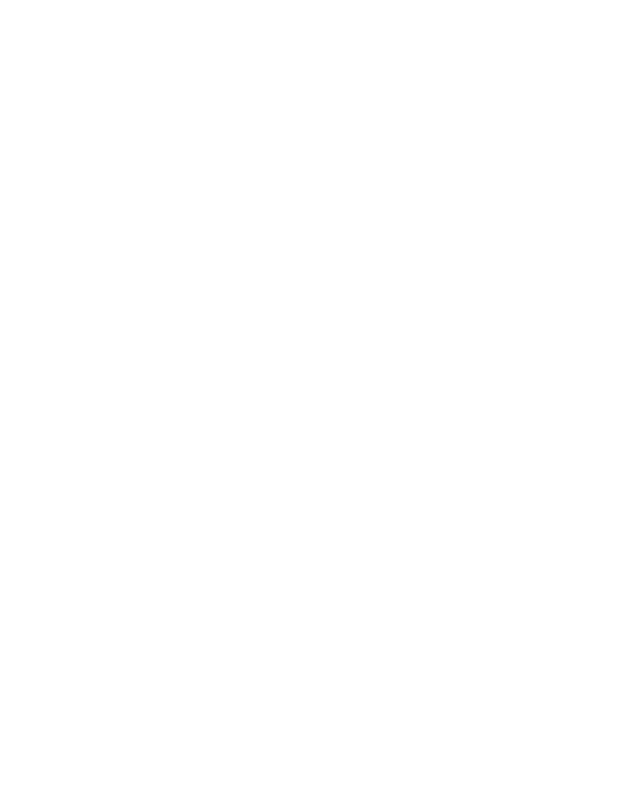
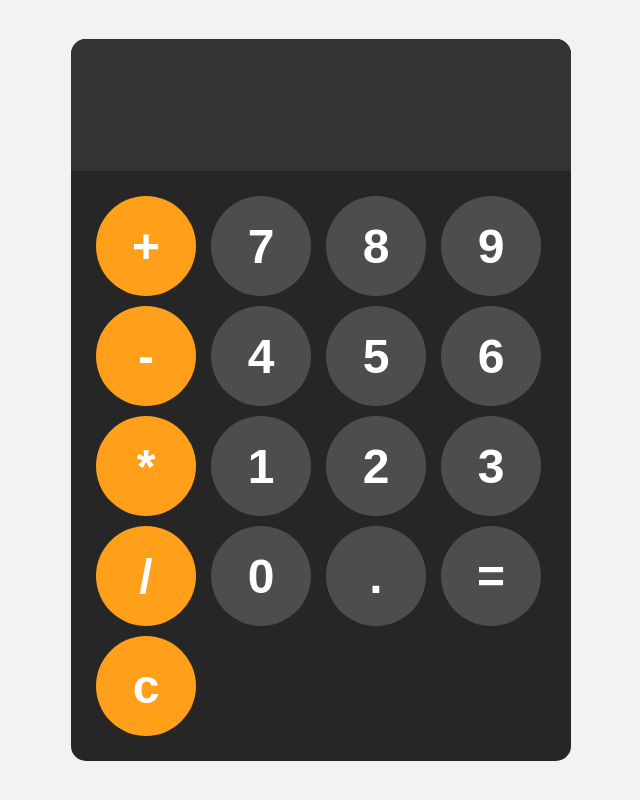
Before and after one commit to Virunadesitha/calculator, a plain HTML site: page index.html in a window 1280 px wide. Shown: the whole page, without its empty margins (319-959 px from the left). Drawn offline with Linux system fonts and the light colour scheme.

Commit message:
Add html and css files

```diff
--- a/index.html
+++ b/index.html
@@ -4,8 +4,31 @@
     <meta charset="UTF-8">
     <meta name="viewport" content="width=device-width, initial-scale=1.0">
     <title>Document</title>
+    <link rel="stylesheet" href="styles.css">
 </head>
 <body>
-
+    <div id="calculator">
+        <input id="display" readonly>
+        <div id="keys">
+            <button onclick="appendToDisplay('+')" class="operator-btn">+</button>
+            <button onclick="appendToDisplay('7')">7</button>
+            <button onclick="appendToDisplay('8')">8</button>
+            <button onclick="appendToDisplay('9')">9</button>
+            <button onclick="appendToDisplay('-')" class="operator-btn">-</button>
+            <button onclick="appendToDisplay('4')">4</button>
+            <button onclick="appendToDisplay('5')">5</button>
+            <button onclick="appendToDisplay('6')">6</button>
+            <button onclick="appendToDisplay('*')" class="operator-btn">*</button>
+            <button onclick="appendToDisplay('1')">1</button>
+            <button onclick="appendToDisplay('2')">2</button>
+            <button onclick="appendToDisplay('3')">3</button>
+            <button onclick="appendToDisplay('/')" class="operator-btn">/</button>
+            <button onclick="appendToDisplay('0')">0</button>
+            <button onclick="appendToDisplay('.')">.</button>
+            <button onclick="calculate()">=</button>
+            <button onclick="clearDisplay()" class="operator-btn">c</button>
+        </div>
+    </div>
+    <script src="index.js"></script>
 </body>
 </html>
--- a/index.js
+++ b/index.js
@@ -0,0 +1,24 @@
+// calculator program
+
+const display = document.getElementById("display");
+
+function appendToDisplay(input){
+    display.value += input;
+
+}
+
+function clearDisplay(){
+    display.value ="";
+
+}
+
+function calculate(){
+    try{
+        display.value = eval(display.value);
+    }
+    catch(error){
+        display.value ="Error";
+    }
+
+
+}
--- /dev/null
+++ b/styles.css
@@ -0,0 +1,57 @@
+body{
+    margin: 0;
+    display: flex;
+    justify-content: center;
+    align-items: center;
+    height: 100vh;
+    background-color: hsl(0, 0%, 95%);
+
+}
+#calculator{
+    font-family: Arial,sans-serif;
+    background-color: hsl(0, 0%, 15%);
+    border-radius: 15px;
+    max-width: 500px;
+    overflow: hidden;
+}
+#display{
+    width: 100%;
+    padding: 20px;
+    font-size: 5rem;
+    text-align: left;
+    border: none;
+    color: white;
+    background-color: hsl(0, 0%, 20%);
+}
+#keys{
+    display: grid;
+    grid-template-columns: repeat(4,1fr);
+    gap: 10px;
+    padding: 25px;
+}
+button{
+    width: 100px;
+    height: 100px;
+    border-radius: 50px;
+    border: none;
+    background-color:hsl(0, 0%, 30%) ;
+    color:white;
+    font-size: 3rem;
+    font-weight: bold;
+    cursor: pointer;
+}
+button:hover{
+    background-color: hsl(0, 0%, 40%);
+}
+button:active{
+    background-color: hsl(0, 0%, 50%);
+}
+.operator-btn{
+    background-color: hsl(35,100%,55%);
+}
+.operator-btn:hover{
+    background-color: hsl(35,100%,65%);
+}
+.operator-btn:active{
+    background-color: hsl(35,100%,75%);
+}
```
Also changed, not shown: style.css (deleted).
